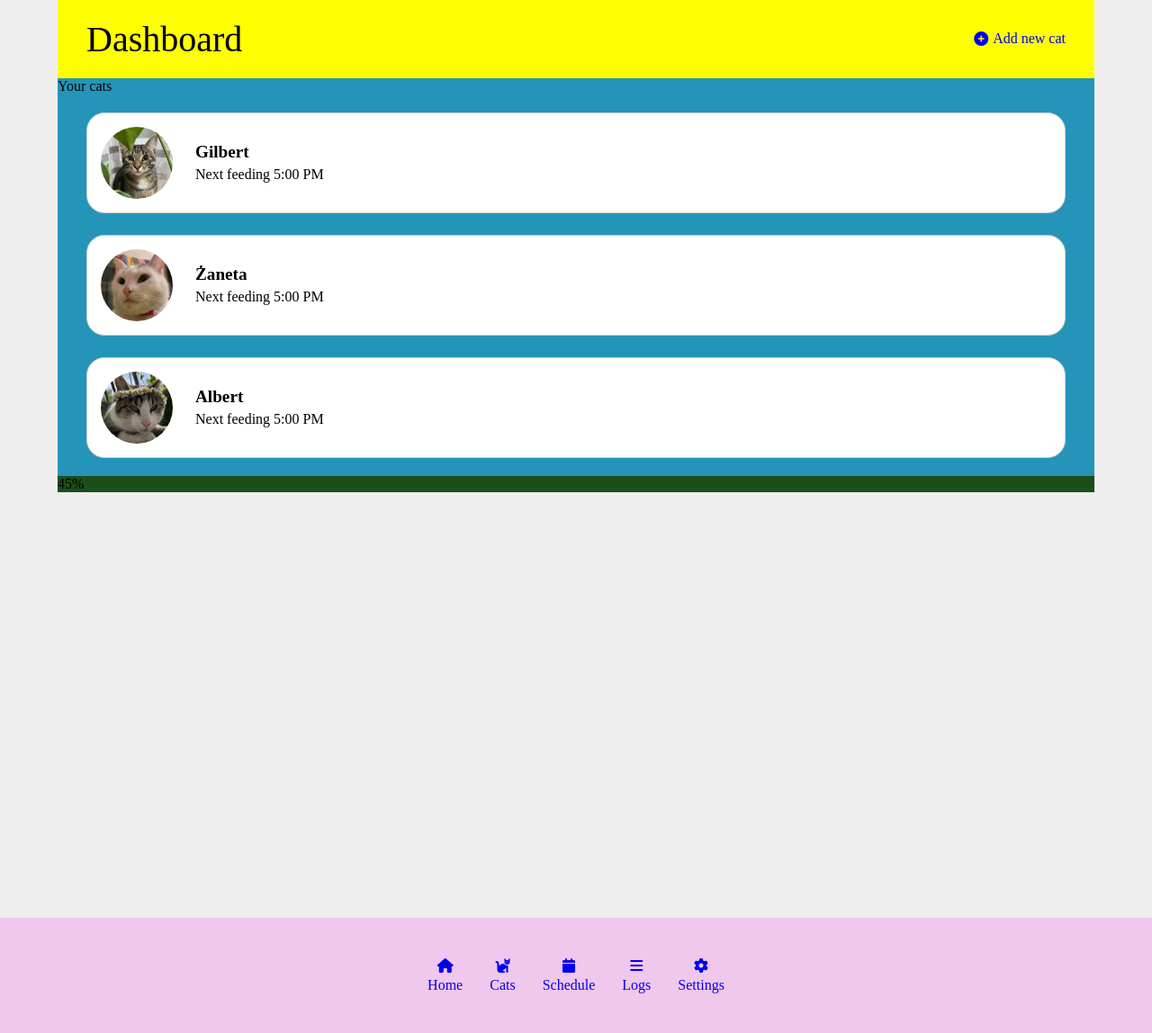
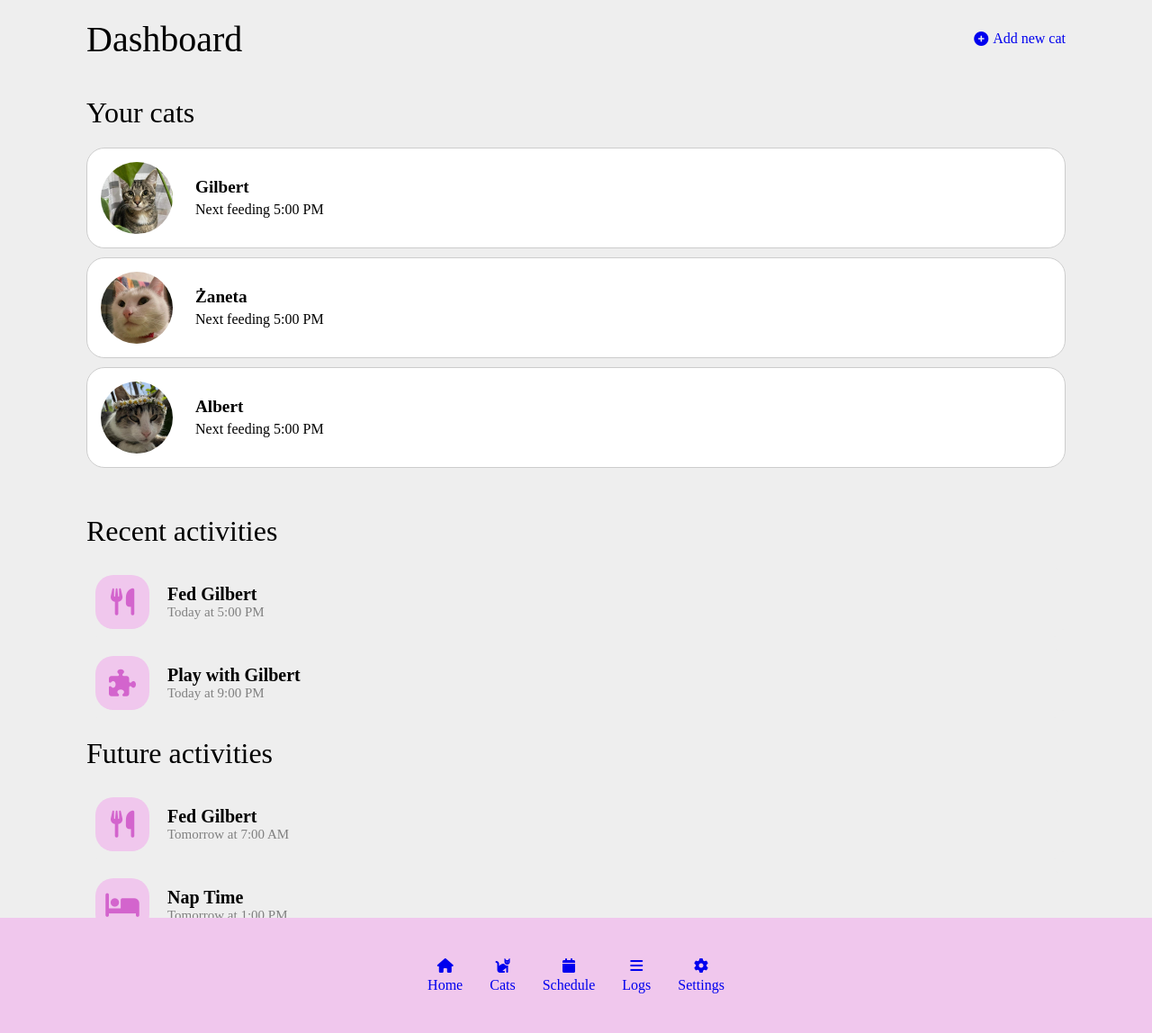
Before and after one commit to suwka/wdpai, a PHP site: page /dashboard in a window 1280 px wide. Shown: the part 128-1276 px from the top of the page at 90% size. Run offline with PHP 8.4, Linux system fonts and the light colour scheme; some web fonts are replaced.

Commit message:
dashbord skonczony elo benc

```diff
--- a/public/styles/dashboard.css
+++ b/public/styles/dashboard.css
@@ -91,7 +91,6 @@ body {
 
 /* tytul podstrony */
 .box_top {
-    background-color: yellow;
     display: flex;
     justify-content: space-between;
     align-items: center;
@@ -110,16 +109,16 @@ body {
 
 /* TUTAJ KOTY SA PRZEGLAD KUMALSKI */
 .box_middle {
-    background-color: rgb(37, 148, 185);
+    margin-bottom: 20px;
 }
 
 
 .your-cats {
     display: flex;
     flex-wrap: wrap;
-    justify-content: space-between;
+    justify-content: flex-start;
     gap: 1.5rem;
-    padding: 20px 2rem;
+    padding: 0px 2rem;
 }
 
 .cat-card{
@@ -151,9 +150,74 @@ body {
     font-weight: bold;
 }
 
+ .section-tittle {
+    display: flex;
+    justify-content: left;
+    font-size: 2rem;
+    padding: 20px 2rem;
+}
+
 /* 2/2 zawartosci strony */
 .box_bottom {
-    background-color: rgb(27, 78, 27);
+    margin-bottom: 20px;
+}
+
+.activity-card {
+    display: flex;
+    width: 300px;
+    height: 80px;
+    background-color: rgb(238,238,238);
+    border-radius: 20px;
+}
+
+.activity-icon {
+    display: flex;
+    justify-content: center;
+    align-items: center;
+    width: 60px;
+    height: 60px;
+    background-color: #f0c7ed;
+    color: #d364cd;
+    border-radius: 20px;
+    font-size: 30px;
+    margin: 10px;
+}
+
+.activity-info {
+    display: flex;
+    flex-direction: column;
+    justify-content: center;
+    margin-left: 10px;
+}
+
+.activity-text {
+    font-size: 20px;
+    font-weight: bold;
+}
+
+.activity-time {
+    font-size: 15px;
+    color: gray;
+}
+
+.all-activities {
+    display: flex;
+    flex-direction: row;
+    gap: 5rem;
+    margin: 2rem;
+}
+
+.activity-tittle {
+    display: flex;
+    justify-content: left;
+    font-size: 2rem;
+    padding: 20px 0rem;
+}
+
+.cat-activity {
+    display: flex;
+    flex-direction: column;
+    gap: 10px;
 }
 
 /* zapewnienie pełnej wysokości strony */
@@ -164,6 +228,17 @@ html {
 @media (max-width: 1300px) {
     .cat-card {
         width: 100%;
+    }
+    .all-activities {
+        display: flex;
+        flex-direction: column;
+        gap: 0px;
+    }
+    .activity-card{
+        width: 100%;
+    }
+    .your-cats {
+        gap: 10px;
     }
 }
 
@@ -178,14 +253,11 @@ html {
         margin-top: 30px;
     }
     .box_top a {
-    font-size: 0; /* zmniejsza tekst do zera */
+    font-size: 0;
     }
 
     .box_top a i {
-    font-size: 40px; /* przywraca rozmiar ikony */
-    }
-    .your-cats {
-        gap: 1rem;
+    font-size: 40px;
     }
     .cat-image {
         width: 50px;
@@ -196,4 +268,5 @@ html {
         gap: 0;
         font-size: 0.8rem;
     }
+
 }
--- a/public/views/dashboard.html
+++ b/public/views/dashboard.html
@@ -29,7 +29,7 @@
             <a href="#"><i class="fa-solid fa-circle-plus"></i>Add new cat</a>
         </div>
         <div class="box_middle">
-            <div>Your cats</div>
+            <div class="section-tittle">Your cats</div>
             <div class="your-cats">
                 <div class="cat-card">
                     <img src="public/img/cat1.jpg" class="cat-image">
@@ -53,7 +53,57 @@
                     </div>
                 </div>
             </div>
-        <div class="box_bottom">45%</div>
+        <div class="box_bottom">
+            <div class="all-activities">
+
+                <div class="activity-column">
+                    <div class="activity-tittle">Recent activities</div>
+                    <div class="cat-activity">
+                        <div class="activity-card">
+                            <div class="activity-icon">
+                                <i class="fa-solid fa-utensils"></i>
+                            </div>
+                            <div class="activity-info">
+                                <div class="activity-text">Fed Gilbert</div>
+                                <div class="activity-time">Today at 5:00 PM</div>
+                            </div>
+                        </div>
+                        <div class="activity-card">
+                            <div class="activity-icon">
+                                <i class="fa-solid fa-puzzle-piece"></i> </div>
+                            <div class="activity-info">
+                                <div class="activity-text">Play with Gilbert</div>
+                                <div class="activity-time">Today at 9:00 PM</div>
+                            </div>
+                        </div>
+                    </div>
+                </div>
+
+                <div class="activity-column">
+                    <div class="activity-tittle">Future activities</div>
+                    <div class="cat-activity">
+                        <div class="activity-card">
+                            <div class="activity-icon">
+                                <i class="fa-solid fa-utensils"></i>
+                            </div>
+                            <div class="activity-info">
+                                <div class="activity-text">Fed Gilbert</div>
+                                <div class="activity-time">Tomorrow at 7:00 AM</div>
+                            </div>
+                        </div>
+                        <div class="activity-card">
+                            <div class="activity-icon">
+                                <i class="fa-solid fa-bed"></i> </div>
+                            <div class="activity-info">
+                                <div class="activity-text">Nap Time</div>
+                                <div class="activity-time">Tomorrow at 1:00 PM</div>
+                            </div>
+                        </div>
+                    </div>
+                </div>
+            </div>
+            <br>
+        </div>
     </main>
 
     <footer class="footer">
```
